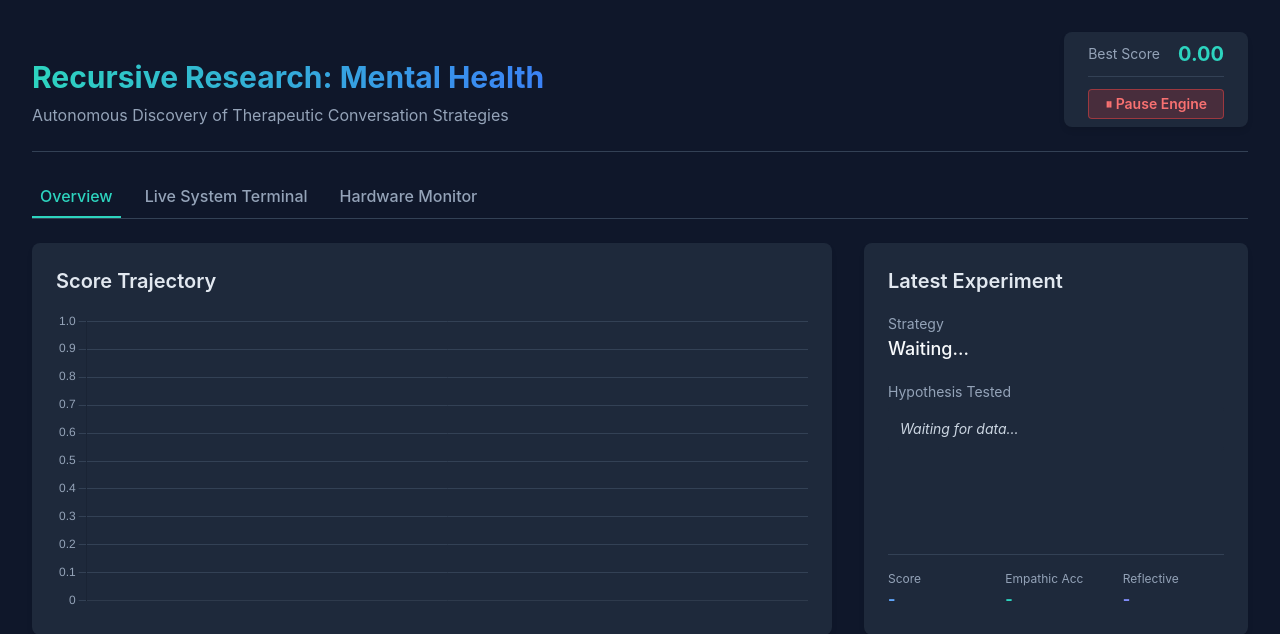
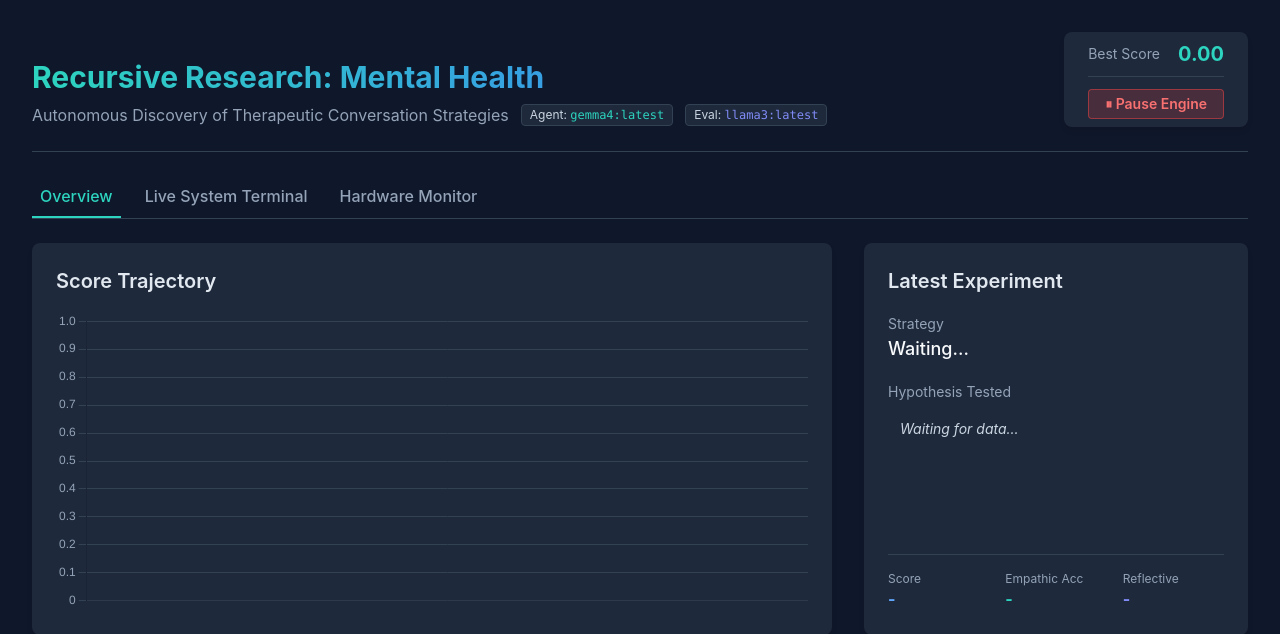
Before and after one commit to verycosmicstuff/recursive-mental-health-research, a Flask app: page / in a window 1280 px wide. Shown: the top 634 px of the page. Run offline with Flask 3, Linux system fonts and the light colour scheme; data that the repository does not hold is empty; some libraries are stand-ins or nearby versions.

Commit message:
feat: Add dynamic model configuration display to dashboard UI

```diff
--- a/dashboard.py
+++ b/dashboard.py
@@ -57,7 +57,11 @@
 @app.route('/api/state')
 def get_state():
     is_paused = os.path.exists(os.path.join(config.BASE_DIR, "PAUSED.txt"))
-    return jsonify({"paused": is_paused})
+    return jsonify({
+        "paused": is_paused,
+        "agent_model": config.MODEL_NAME,
+        "evaluator_model": config.EVALUATOR_MODEL_NAME
+    })
 
 @app.route('/api/toggle_pause', methods=['POST'])
 def toggle_pause():
--- a/templates/index.html
+++ b/templates/index.html
@@ -18,7 +18,11 @@
                 <h1 class="text-3xl font-bold bg-clip-text text-transparent bg-gradient-to-r from-teal-400 to-blue-500">
                     Recursive Research: Mental Health
                 </h1>
-                <p class="text-slate-400 mt-2">Autonomous Discovery of Therapeutic Conversation Strategies</p>
+                <div class="text-slate-400 mt-2 flex items-center gap-3">
+                    <span>Autonomous Discovery of Therapeutic Conversation Strategies</span>
+                    <span class="px-2 py-0.5 text-xs bg-slate-800 border border-slate-700 rounded text-slate-300">Agent: <span id="hdr-agent-model" class="text-teal-400 font-mono">...</span></span>
+                    <span class="px-2 py-0.5 text-xs bg-slate-800 border border-slate-700 rounded text-slate-300">Eval: <span id="hdr-evaluator-model" class="text-indigo-400 font-mono">...</span></span>
+                </div>
             </div>
             <div class="text-right card py-2 px-6 flex flex-col items-center gap-2">
                 <div class="flex gap-4 w-full justify-between items-center border-b border-slate-700 pb-2">
@@ -288,6 +292,11 @@
                     btn.innerHTML = "⏸ Pause Engine";
                     btn.className = "w-full mt-1 bg-red-500/20 text-red-400 border border-red-500/50 hover:bg-red-500/30 font-semibold py-1 px-4 rounded transition-colors text-sm";
                 }
+
+                if (data.agent_model) {
+                    document.getElementById('hdr-agent-model').textContent = data.agent_model;
+                    document.getElementById('hdr-evaluator-model').textContent = data.evaluator_model || "None";
+                }
             } catch(e) {
                 console.error("Failed to fetch state", e);
             }
```
